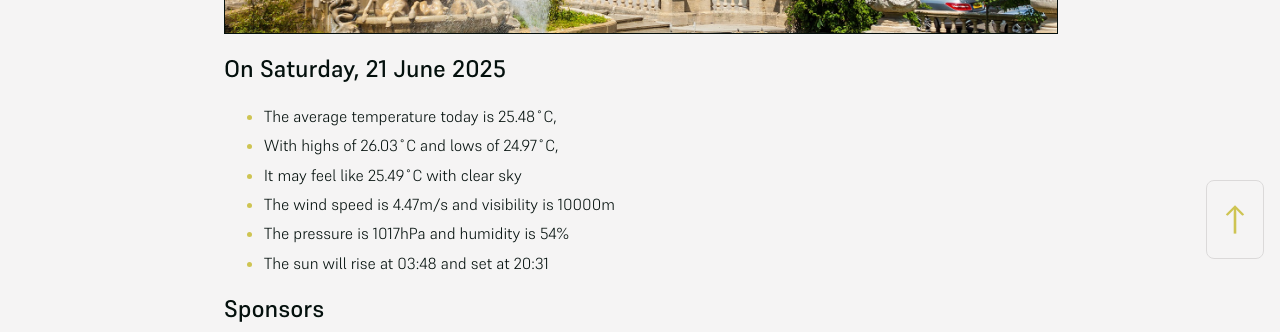
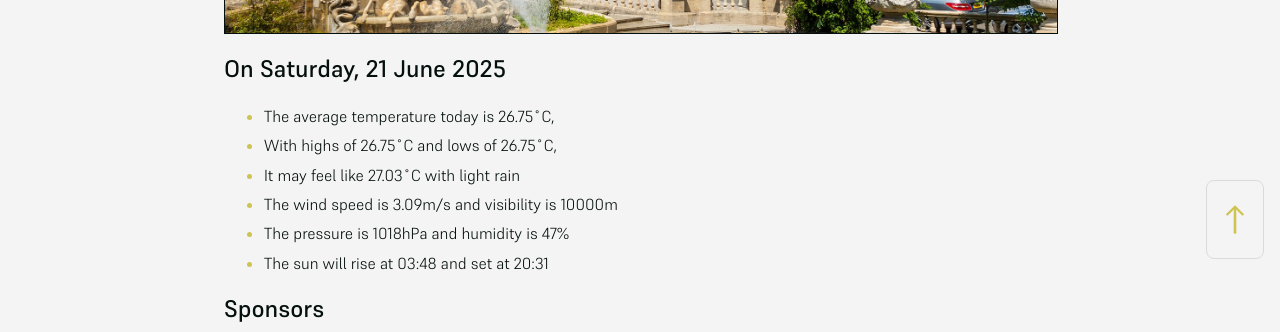
Before and after one commit to mat-0/cheltenham-open-data, a Jekyll site: the page built from index.md, in a window 1280 px wide. Shown: the part 625-957 px from the top of the page. Built offline with Jekyll 4.4.1, drawn with Linux system fonts in a browser that asks for light colours.

Commit message:
Updated 2025-06-21 09:58:11

```diff
--- a/index.md
+++ b/index.md
@@ -10,11 +10,11 @@ seo: Menu
 <!-- weather_marker starts -->
 ## On Saturday, 21 June 2025
 
-- The average temperature today is 25.48˚C,
-- With highs of 26.03˚C and lows of 24.97˚C,
-- It may feel like 25.49˚C with clear sky
-- The wind speed is 4.47m/s and visibility is 10000m
-- The pressure is 1017hPa and humidity is 54%
+- The average temperature today is 26.75˚C,
+- With highs of 26.75˚C and lows of 26.75˚C,
+- It may feel like 27.03˚C with light rain
+- The wind speed is 3.09m/s and visibility is 10000m
+- The pressure is 1018hPa and humidity is 47%
 - The sun will rise at 03:48 and set at 20:31
 
 <!-- weather_marker ends -->
```
Also changed, not shown: _data/flood.json (+4 -4 lines), _pages/fix-my-street.md (+2 -2 lines), _pages/news.md (+14 -14 lines).
